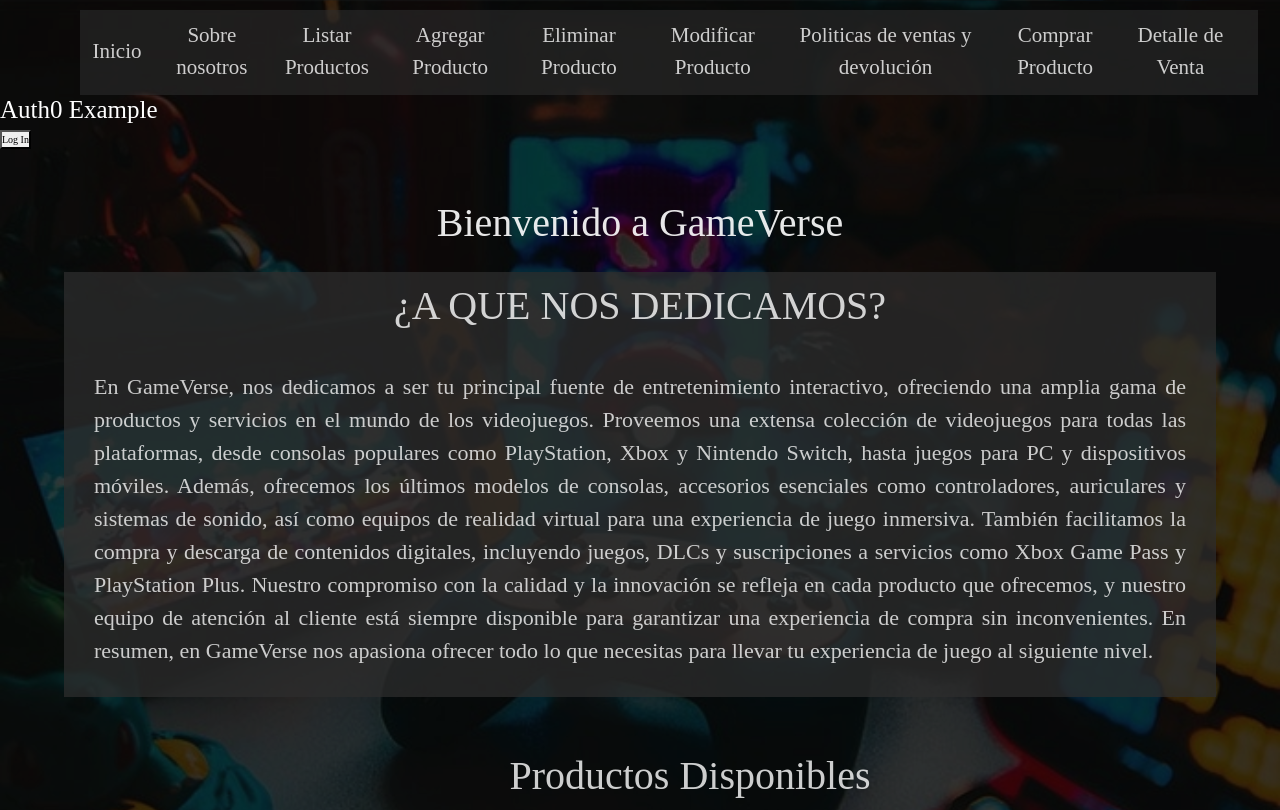
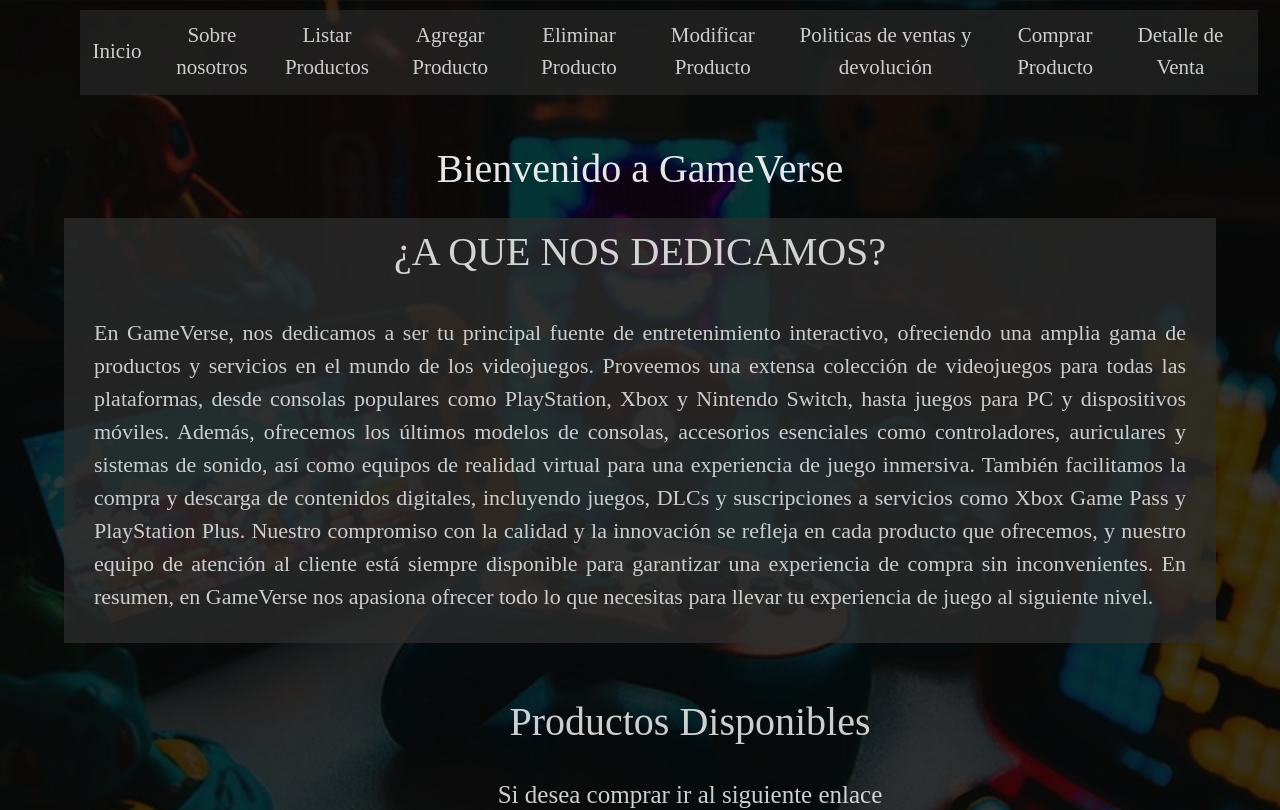
Before and after one commit to luispinedo2/Proyecto-Carlos, a React (Create React App) app: page / in a window 1280 px wide. Shown: the top 810 px of the page. Built offline with nearby package versions, Linux system fonts and the light colour scheme; no server answers.

Commit message:
Login medio listo

```diff
--- a/src/App.jsx
+++ b/src/App.jsx
@@ -1,6 +1,6 @@
-// App.jsx
+import React from 'react';
+import { useAuth0 } from '@auth0/auth0-react';
 import { BrowserRouter as Router, Routes, Route } from 'react-router-dom';
-
 import NavBar from './components/NavBar';
 import Home from './components/Home';
 import About from './components/About';
@@ -12,19 +12,13 @@ import Politicas from './components/Politicas';
 import ComprarProducto from './components/CompraProducto';
 import DetalleVenta from './components/DetalleVenta';
 
-import React from 'react';
-import { useAuth0 } from '@auth0/auth0-react';
-import { Login } from './components/Login';
-import { Profile } from './components/Profile';
-import { Logout } from './components/Logout';
-
 
 
 
 function App() {
 
 
-    const { isLoading, isAuthenticated } = useAuth0();
+    const { isLoading } = useAuth0();
 
     if (isLoading) {
         return <div>Loading...</div>;
@@ -34,17 +28,6 @@ function App() {
     return (
         <Router>
             <NavBar />
-            <header className="App-header">
-                <h1>Auth0 Example</h1>
-                {isAuthenticated ? (
-                    <div>
-                        <Profile />
-                        <Logout />
-                    </div>
-                ) : (
-                    <Login />
-                )}
-            </header>
             <Routes>
                 <Route path="/" element={<Home />} />
                 <Route path="/about" element={<About />} />
--- a/src/index.js
+++ b/src/index.js
@@ -1,14 +1,11 @@
 import React from 'react';
 import ReactDOM from 'react-dom/client';
 import App from './App';
-import reportWebVitals from './reportWebVitals';
-import { Auth0Provider } from '@auth0/auth0-react';
+import { Auth0Provider } from "@auth0/auth0-react";
 
 const root = ReactDOM.createRoot(document.getElementById('root'));
-
-
-const domain = process.env.REACT_APP_AUTH0_DOMAIN;
-const clientId = process.env.REACT_APP_AUTH0_CLIENT_ID;
+const domain = process.env.REACT_APP_AUTH0_DOMAIN
+const clientId = process.env.REACT_APP_AUTH0_CLIENT_ID
 
 root.render(
   <React.StrictMode>
@@ -21,8 +18,3 @@ root.render(
     </Auth0Provider>
   </React.StrictMode>
 );
-
-// If you want to start measuring performance in your app, pass a function
-// to log results (for example: reportWebVitals(console.log))
-// or send to an analytics endpoint. Learn more: https://bit.ly/CRA-vitals
-reportWebVitals();
```
Also changed, not shown: 2 other files (tests, documents, lock files or other folders).
